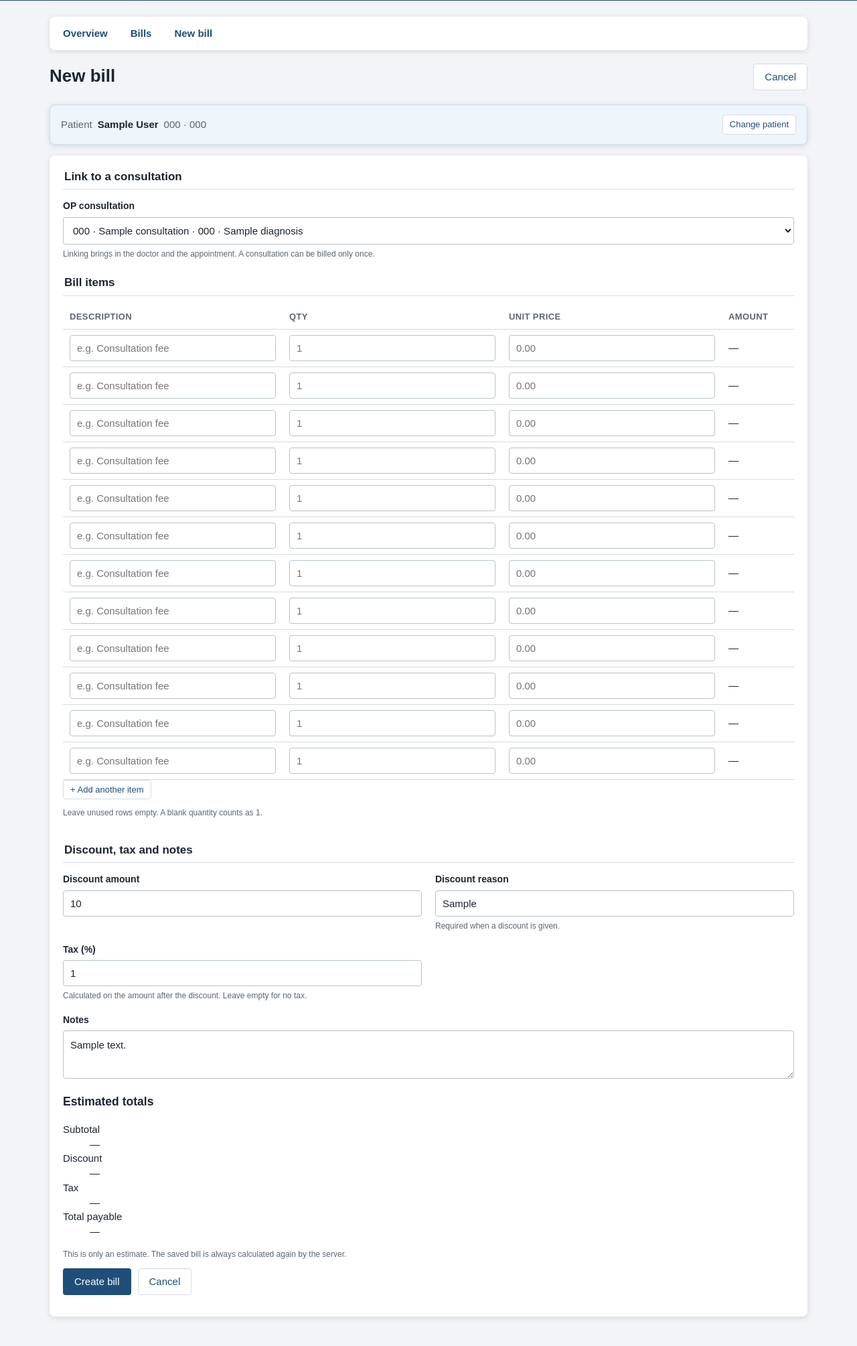
After one commit to hagilaash/Hospital-Management-System, a Symfony app: template templates/billing/new.html.twig in a window 1280 px wide. The commit adds this page. Shown: the part 51-2060 px from the top of the page at 67% size. Run offline with Twig, Linux system fonts and the light colour scheme; the template is opened without the code that fills it: most values are stand-ins (such as "Sample title", 1, 10 or a date in 2020); some libraries are stand-ins or nearby versions.

Commit message:
completed billing module

```diff
--- /dev/null
+++ b/templates/billing/new.html.twig
@@ -0,0 +1,220 @@
+{% extends 'billing/_layout.html.twig' %}
+
+{#
+  Variables from BillingController::renderNewBill():
+    bill (BillDTO as typed), patient (selected active patient or null), patients (search results or null),
+    patient_search, consultations (rows ready to bill), errors (field => message), form_error, min_rows
+  Totals shown on this page are only an ESTIMATE for the cashier; PostgreSQL recalculates everything on save.
+#}
+
+{% block title %}New bill | HMS{% endblock %}
+
+{% block billing_content %}
+{% import 'billing/_macros.html.twig' as ui %}
+
+<div class="page-header">
+    <h1>New bill</h1>
+    <a class="btn btn-secondary" href="{{ path('billing_dashboard') }}">Cancel</a>
+</div>
+
+{% if form_error %}
+    <div class="alert alert-error" role="alert">{{ form_error }}</div>
+{% endif %}
+
+{% if patient is null %}
+
+    {# ---------------- Step 1: choose the patient ---------------- #}
+    <section class="card" aria-labelledby="find-patient-heading">
+        <h2 id="find-patient-heading">1. Find the patient</h2>
+        <p class="hint">Search the registered patients by patient ID, name or phone number.
+            Not registered yet? <a href="{{ path('patient_new') }}">Register the patient first</a>.</p>
+
+        {% if errors.patientId is defined %}
+            <p class="field-error" role="alert">{{ errors.patientId }}</p>
+        {% endif %}
+
+        <form method="get" action="{{ path('billing_new') }}" class="toolbar" role="search">
+            <div class="toolbar-field toolbar-grow">
+                <label for="q">Patient ID, name or phone</label>
+                <input type="search" id="q" name="q" value="{{ patient_search }}" maxlength="100" autofocus>
+            </div>
+            <div class="toolbar-actions">
+                <button type="submit" class="btn btn-primary">Search</button>
+            </div>
+        </form>
+
+        {% if patients is not null %}
+            {% if patients.total == 0 %}
+                <div class="empty-state">
+                    <p>No active patients match this search.</p>
+                    <a class="btn btn-secondary" href="{{ path('patient_new') }}">Register a new patient</a>
+                </div>
+            {% else %}
+                <div class="table-wrap">
+                    <table class="table">
+                        <thead>
+                            <tr>
+                                <th scope="col">Patient ID</th>
+                                <th scope="col">Name</th>
+                                <th scope="col">Date of birth</th>
+                                <th scope="col">Phone</th>
+                                <th scope="col"><span class="sr-only">Select</span></th>
+                            </tr>
+                        </thead>
+                        <tbody>
+                        {% for p in patients.patients %}
+                            <tr>
+                                <td data-label="Patient ID"><strong>{{ p.patientCode }}</strong></td>
+                                <td data-label="Name">{{ p.fullName }}</td>
+                                <td data-label="Date of birth">{{ p.dateOfBirth|date('d M Y') }}</td>
+                                <td data-label="Phone">{{ p.phone }}</td>
+                                <td data-label="Select" class="actions">
+                                    <a class="btn btn-primary btn-sm" href="{{ path('billing_new', {patient_id: p.patientId}) }}">Select</a>
+                                </td>
+                            </tr>
+                        {% endfor %}
+                        </tbody>
+                    </table>
+                </div>
+                {{ ui.pager('billing_new', {q: patients.search}, patients.page, patients.totalPages, 'qpage') }}
+            {% endif %}
+        {% endif %}
+    </section>
+
+{% else %}
+
+    {# ---------------- Step 2: the bill ---------------- #}
+    <section class="card selected-patient" aria-label="Patient">
+        <div>
+            <span class="muted">Patient</span>
+            <strong>{{ patient.fullName }}</strong>
+            <span class="muted">{{ patient.patientCode }} &middot; {{ patient.phone }}</span>
+        </div>
+        <a class="btn btn-secondary btn-sm" href="{{ path('billing_new') }}">Change patient</a>
+    </section>
+
+    <form method="post" action="{{ path('billing_new') }}" class="card patient-form" novalidate data-bill-form>
+        <input type="hidden" name="_token" value="{{ csrf_token('billing_new') }}">
+        <input type="hidden" name="patient_id" value="{{ patient.patientId }}">
+
+        <fieldset>
+            <legend>Link to a consultation</legend>
+            <div class="field">
+                <label for="consultation_id">OP consultation</label>
+                <select id="consultation_id" name="consultation_id">
+                    <option value="">No consultation (general services)</option>
+                    {% for c in consultations %}
+                        <option value="{{ c.consultation_id }}" {{ bill.consultationId == c.consultation_id ? 'selected' }}>
+                            {{ c.consultation_code }} &middot; {{ c.doctor_name }}{% if c.appointment_code %} &middot; {{ c.appointment_code }}{% endif %}{% if c.diagnosis %} &middot; {{ c.diagnosis|slice(0, 40) }}{% endif %}
+                        </option>
+                    {% endfor %}
+                </select>
+                <small class="hint">
+                    {% if consultations is empty %}This patient has no consultation waiting to be billed.{% else %}Linking brings in the doctor and the appointment. A consultation can be billed only once.{% endif %}
+                </small>
+            </div>
+        </fieldset>
+
+        <fieldset>
+            <legend>Bill items</legend>
+
+            {% if errors.items is defined %}
+                <p class="field-error" role="alert">{{ errors.items }}</p>
+            {% endif %}
+
+            <div class="table-wrap">
+                <table class="table table-compact items-table" data-items-table>
+                    <thead>
+                        <tr>
+                            <th scope="col">Description</th>
+                            <th scope="col" class="money">Qty</th>
+                            <th scope="col" class="money">Unit price</th>
+                            <th scope="col" class="money">Amount</th>
+                        </tr>
+                    </thead>
+                    <tbody data-items-body>
+                    {% set rows = max(min_rows, bill.items|length) %}
+                    {% for i in 0..(rows - 1) %}
+                        {% set row = bill.items[i] ?? null %}
+                        {% set row_error = errors['item_' ~ i] ?? null %}
+                        <tr class="{{ row_error ? 'field-invalid' }}">
+                            <td data-label="Description">
+                                <input type="text" name="item_description[]" value="{{ row.description ?? '' }}" maxlength="200"
+                                       aria-label="Description of item {{ i + 1 }}" placeholder="e.g. Consultation fee">
+                                {% if row_error %}<p class="field-error">{{ row_error }}</p>{% endif %}
+                            </td>
+                            <td data-label="Qty" class="money">
+                                <input type="text" inputmode="numeric" name="item_quantity[]" value="{{ row.quantity ?? '' }}" maxlength="3"
+                                       class="js-qty" aria-label="Quantity of item {{ i + 1 }}" placeholder="1">
+                            </td>
+                            <td data-label="Unit price" class="money">
+                                <input type="text" inputmode="decimal" name="item_price[]" value="{{ row.unit_price ?? '' }}" maxlength="11"
+                                       class="js-price" aria-label="Unit price of item {{ i + 1 }}" placeholder="0.00">
+                            </td>
+                            <td data-label="Amount" class="money"><span class="js-line-total">&mdash;</span></td>
+                        </tr>
+                    {% endfor %}
+                    </tbody>
+                </table>
+            </div>
+            <button type="button" class="btn btn-secondary btn-sm no-print" data-add-row>+ Add another item</button>
+            <p class="hint">Leave unused rows empty. A blank quantity counts as 1.</p>
+        </fieldset>
+
+        <fieldset>
+            <legend>Discount, tax and notes</legend>
+            <div class="form-grid">
+                <div class="field {{ errors.discountAmount is defined ? 'field-invalid' }}">
+                    <label for="discount_amount">Discount amount</label>
+                    <input type="text" inputmode="decimal" id="discount_amount" name="discount_amount" value="{{ bill.discountAmount }}"
+                           maxlength="11" class="js-discount" placeholder="0.00"
+                           {% if errors.discountAmount is defined %}aria-invalid="true" aria-describedby="discount_amount-error"{% endif %}>
+                    {% if errors.discountAmount is defined %}<p class="field-error" id="discount_amount-error">{{ errors.discountAmount }}</p>{% endif %}
+                </div>
+
+                <div class="field {{ errors.discountReason is defined ? 'field-invalid' }}">
+                    <label for="discount_reason">Discount reason</label>
+                    <input type="text" id="discount_reason" name="discount_reason" value="{{ bill.discountReason }}" maxlength="255"
+                           {% if errors.discountReason is defined %}aria-invalid="true" aria-describedby="discount_reason-error"{% endif %}>
+                    <small class="hint">Required when a discount is given.</small>
+                    {% if errors.discountReason is defined %}<p class="field-error" id="discount_reason-error">{{ errors.discountReason }}</p>{% endif %}
+                </div>
+
+                <div class="field {{ errors.taxPercent is defined ? 'field-invalid' }}">
+                    <label for="tax_percent">Tax (%)</label>
+                    <input type="text" inputmode="decimal" id="tax_percent" name="tax_percent" value="{{ bill.taxPercent }}"
+                           maxlength="6" class="js-tax" placeholder="0"
+                           {% if errors.taxPercent is defined %}aria-invalid="true" aria-describedby="tax_percent-error"{% endif %}>
+                    <small class="hint">Calculated on the amount after the discount. Leave empty for no tax.</small>
+                    {% if errors.taxPercent is defined %}<p class="field-error" id="tax_percent-error">{{ errors.taxPercent }}</p>{% endif %}
+                </div>
+
+                <div class="field field-wide {{ errors.notes is defined ? 'field-invalid' }}">
+                    <label for="notes">Notes</label>
+                    <textarea id="notes" name="notes" rows="2" maxlength="500"
+                              {% if errors.notes is defined %}aria-invalid="true" aria-describedby="notes-error"{% endif %}>{{ bill.notes }}</textarea>
+                    {% if errors.notes is defined %}<p class="field-error" id="notes-error">{{ errors.notes }}</p>{% endif %}
+                </div>
+            </div>
+        </fieldset>
+
+        <section class="totals-box" aria-label="Estimated totals">
+            <h3>Estimated totals</h3>
+            <dl class="totals-list">
+                <div><dt>Subtotal</dt><dd data-preview="subtotal">&mdash;</dd></div>
+                <div><dt>Discount</dt><dd data-preview="discount">&mdash;</dd></div>
+                <div><dt>Tax</dt><dd data-preview="tax">&mdash;</dd></div>
+                <div class="totals-final"><dt>Total payable</dt><dd data-preview="total">&mdash;</dd></div>
+            </dl>
+            <p class="hint">This is only an estimate. The saved bill is always calculated again by the server.</p>
+        </section>
+
+        <div class="form-actions">
+            <button type="submit" class="btn btn-primary">Create bill</button>
+            <a class="btn btn-secondary" href="{{ path('billing_dashboard') }}">Cancel</a>
+        </div>
+    </form>
+
+{% endif %}
+
+{% endblock %}
--- a/templates/home/dashboard.html.twig
+++ b/templates/home/dashboard.html.twig
@@ -155,6 +155,12 @@
                 {{ moduleName }}
             </a>
 
+        {% elseif moduleKey == 'billing' %}
+
+            <a href="{{ path('billing_dashboard') }}" class="module">
+                Billing
+            </a>
+
         {% else %}
 
             <div class="module">
```
Also changed, not shown: templates/billing/invoice.html.twig (added, +127 -0 lines), templates/billing/pay.html.twig (added, +124 -0 lines), templates/billing/show.html.twig (added, +162 -0 lines).
